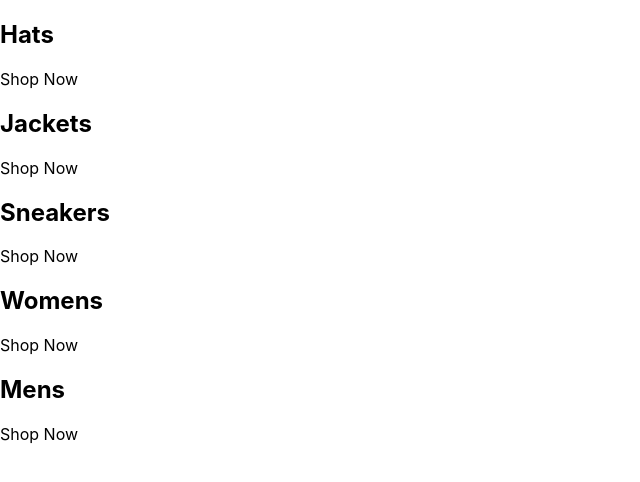
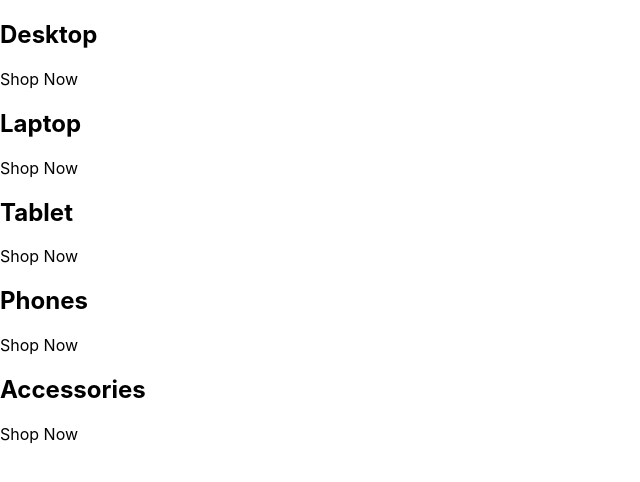
Before and after one commit to ethanfreire/NAES, a React (Create React App) app in the folder naes/: page / in a window 1280 px wide. Shown: the top 482 px of the page, without its empty margins (0-640 px from the left). Built offline with nearby package versions, Linux system fonts and the light colour scheme.

Commit message:
updated categories to tech ecomm store

```diff
--- a/naes/src/App.js
+++ b/naes/src/App.js
@@ -4,35 +4,35 @@ const App = () => {
       <div className='category-container'>
         {/* <img /> */}
         <div className='category-body-container'>
-          <h2>Hats</h2>
+          <h2>Desktop</h2>
           <p>Shop Now</p>
         </div>
       </div>
       <div className='category-container'>
         {/* <img /> */}
         <div className='category-body-container'>
-          <h2>Jackets</h2>
+          <h2>Laptop</h2>
           <p>Shop Now</p>
         </div>
       </div>
       <div className='category-container'>
         {/* <img /> */}
         <div className='category-body-container'>
-          <h2>Sneakers</h2>
+          <h2>Tablet</h2>
           <p>Shop Now</p>
         </div>
       </div>
       <div className='category-container'>
         {/* <img /> */}
         <div className='category-body-container'>
-          <h2>Womens</h2>
+          <h2>Phones</h2>
           <p>Shop Now</p>
         </div>
       </div>
       <div className='category-container'>
         {/* <img /> */}
         <div className='category-body-container'>
-          <h2>Mens</h2>
+          <h2>Accessories</h2>
           <p>Shop Now</p>
         </div>
       </div>
```
